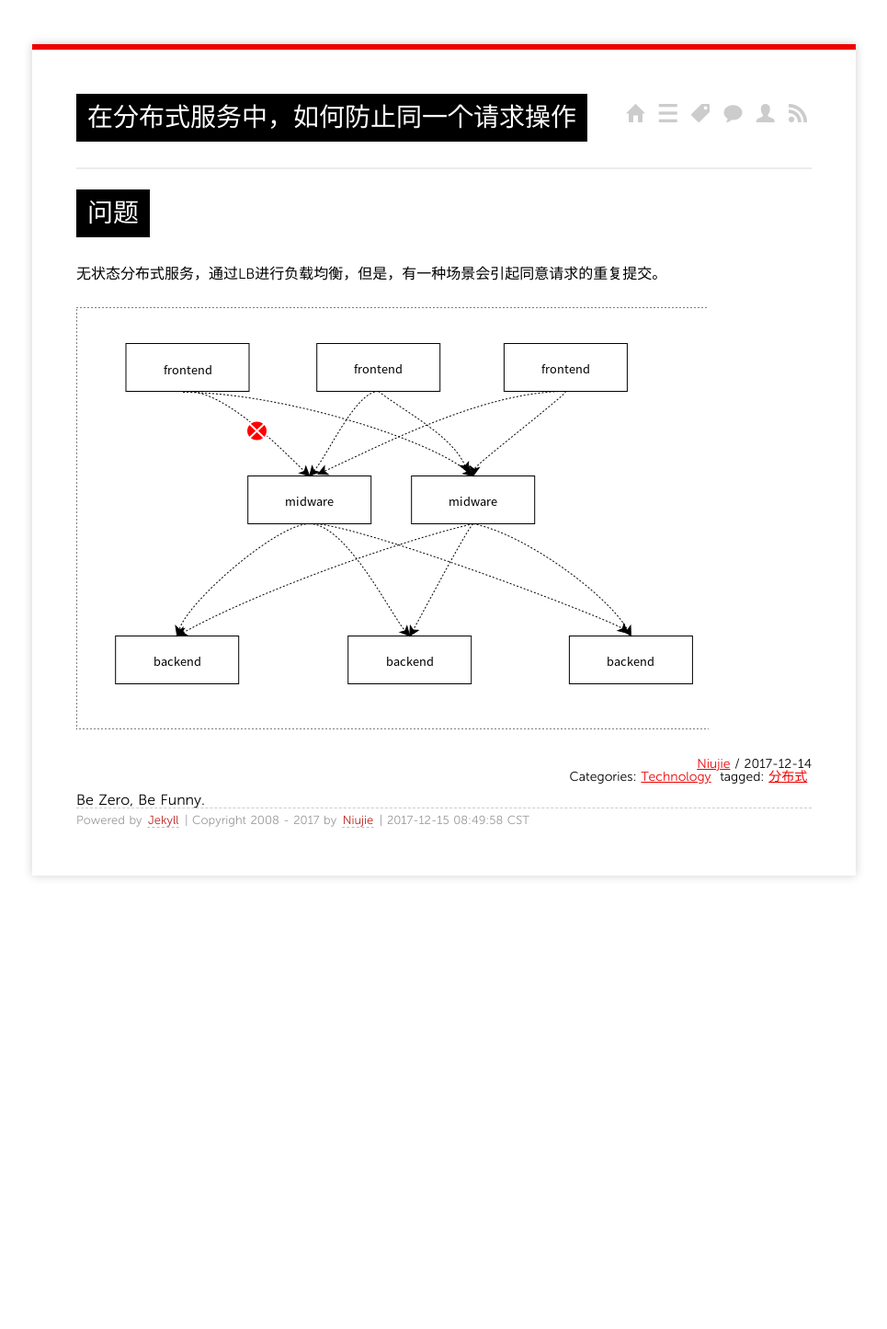
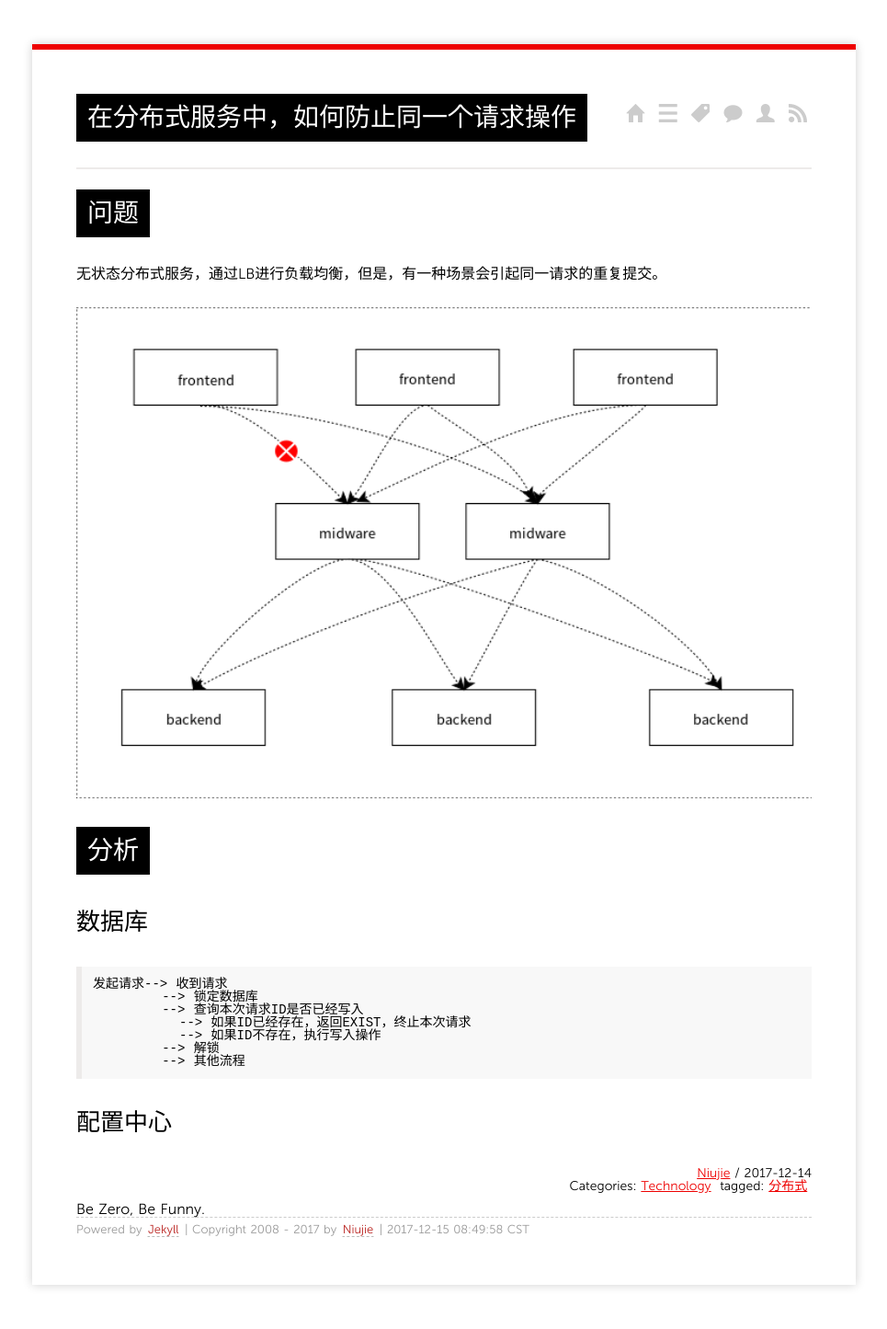
Before and after one commit to niuziru/niuziru.github.io, a Jekyll site: the page built from _posts/2017/2017-12-14-how-to-keep-off-the-same-req-to-distributed-service.md, in a window 1280 px wide. Shown: the whole page at 92% size, without its empty margins (157-1122 px from the left). Built offline with Jekyll 4.4.1, drawn with Linux system fonts in a browser that asks for light colours; before the commit the page ends 1000 px from its top, so only the background shows below that.

Commit message:
add golib study

```diff
--- a/_posts/2017/2017-12-14-how-to-keep-off-the-same-req-to-distributed-service.md
+++ b/_posts/2017/2017-12-14-how-to-keep-off-the-same-req-to-distributed-service.md
@@ -9,6 +9,21 @@ tags:
 
 # 问题
 
-无状态分布式服务，通过LB进行负载均衡，但是，有一种场景会引起同意请求的重复提交。
+无状态分布式服务，通过LB进行负载均衡，但是，有一种场景会引起同一请求的重复提交。
 
-![](/images/distributed-service.png)
+<img src="/images/distributed-service.png" alt="分布式系统" width="100%" height="100%" />
+
+
+# 分析
+
+## 数据库
+
+    发起请求--> 收到请求
+            --> 锁定数据库
+            --> 查询本次请求ID是否已经写入
+              --> 如果ID已经存在，返回EXIST，终止本次请求
+              --> 如果ID不存在，执行写入操作
+            --> 解锁
+            --> 其他流程
+
+## 配置中心
```
Also changed, not shown: _posts/2017/2017-12-15-how-to-free-memory-on-linux.md (added, +100 -0 lines).
